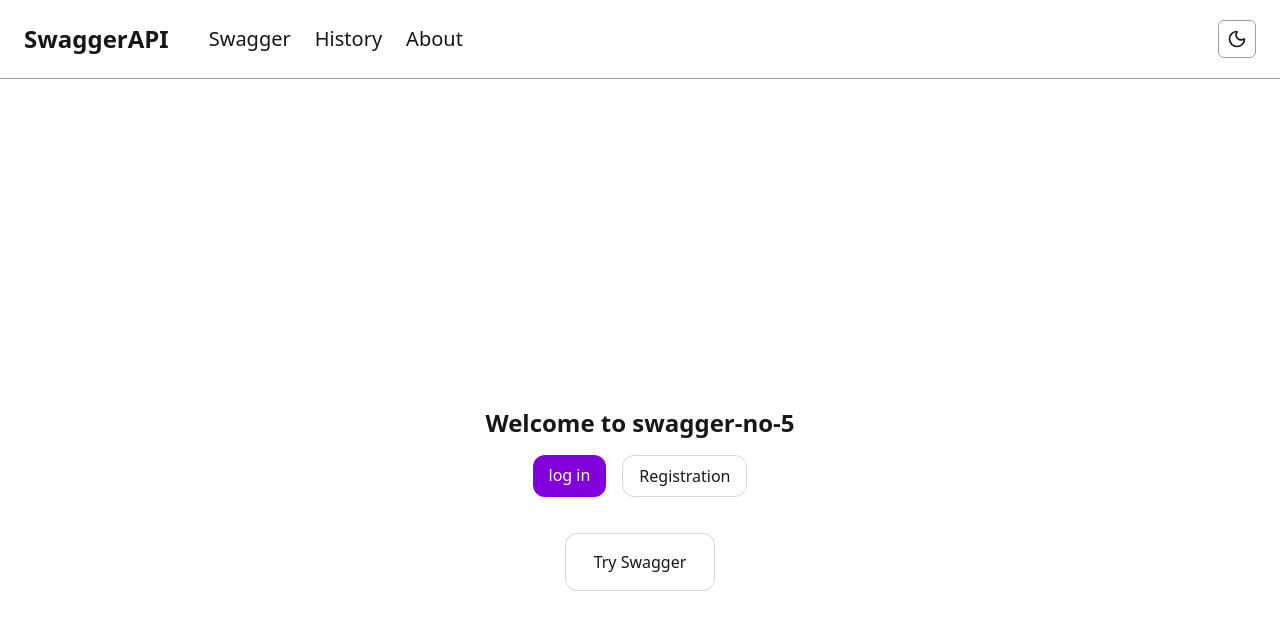
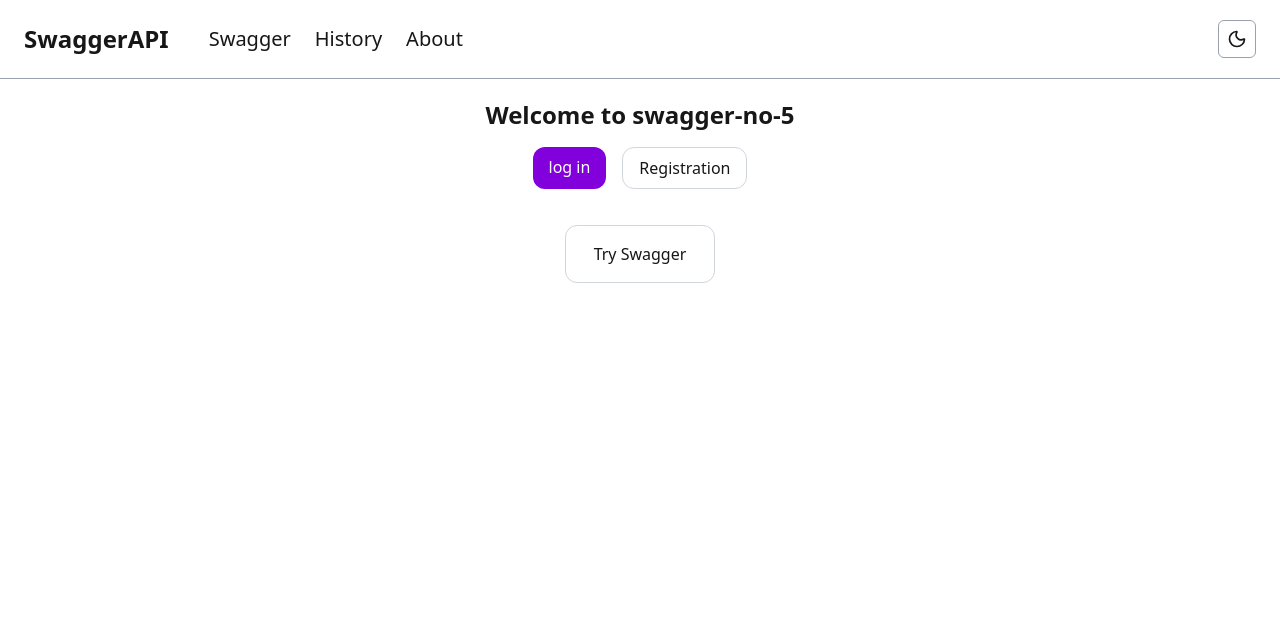
Before and after one commit to NataliItaly/swagger-editor, a Next.js app: page / in a window 1280 px wide. Shown: the top 630 px of the page. Built offline with nearby package versions, Linux system fonts and the light colour scheme.

Commit message:
fix: page layout

```diff
--- a/app/about/page.tsx
+++ b/app/about/page.tsx
@@ -55,8 +55,8 @@ export default function AboutPage() {
           <Link href="https://github.com/NataliItaly">GitHub</Link>
         </p>
         <p>
-          Savely
-          <Link href="">GitHub</Link>
+          Savely Kosevich
+          <Link href="https://github.com/Save1i">GitHub</Link>
         </p>
       </div>
       <div>
--- a/app/layout.tsx
+++ b/app/layout.tsx
@@ -14,7 +14,7 @@ export default function RootLayout({
 }>) {
   return (
     <html lang="en" suppressHydrationWarning>
-      <body>
+      <body className="min-h-screen">
         <ThemeProvider attribute="class" defaultTheme="system" enableSystem>
           <Header />
           <main className="py-5">{children}</main>
--- a/app/page.tsx
+++ b/app/page.tsx
@@ -2,7 +2,7 @@ import Link from 'next/link';
 
 export default function HomePage() {
   return (
-    <main className="flex flex-col items-center justify-center min-h-screen gap-4">
+    <div className="flex flex-col items-center justify-center gap-4">
       <h1 className="text-2xl font-bold">Welcome to swagger-no-5</h1>
       <div className="flex gap-4">
         <Link
@@ -26,6 +26,6 @@ export default function HomePage() {
           Try Swagger
         </Link>
       </div>
-    </main>
+    </div>
   );
 }
--- /dev/null
+++ b/lib/supabase/client.ts
@@ -0,0 +1,6 @@
+import { createBrowserClient } from '@supabase/ssr';
+
+export const supabase = createBrowserClient(
+  process.env.NEXT_PUBLIC_SUPABASE_URL!,
+  process.env.NEXT_PUBLIC_SUPABASE_ANON_KEY!,
+);
```
